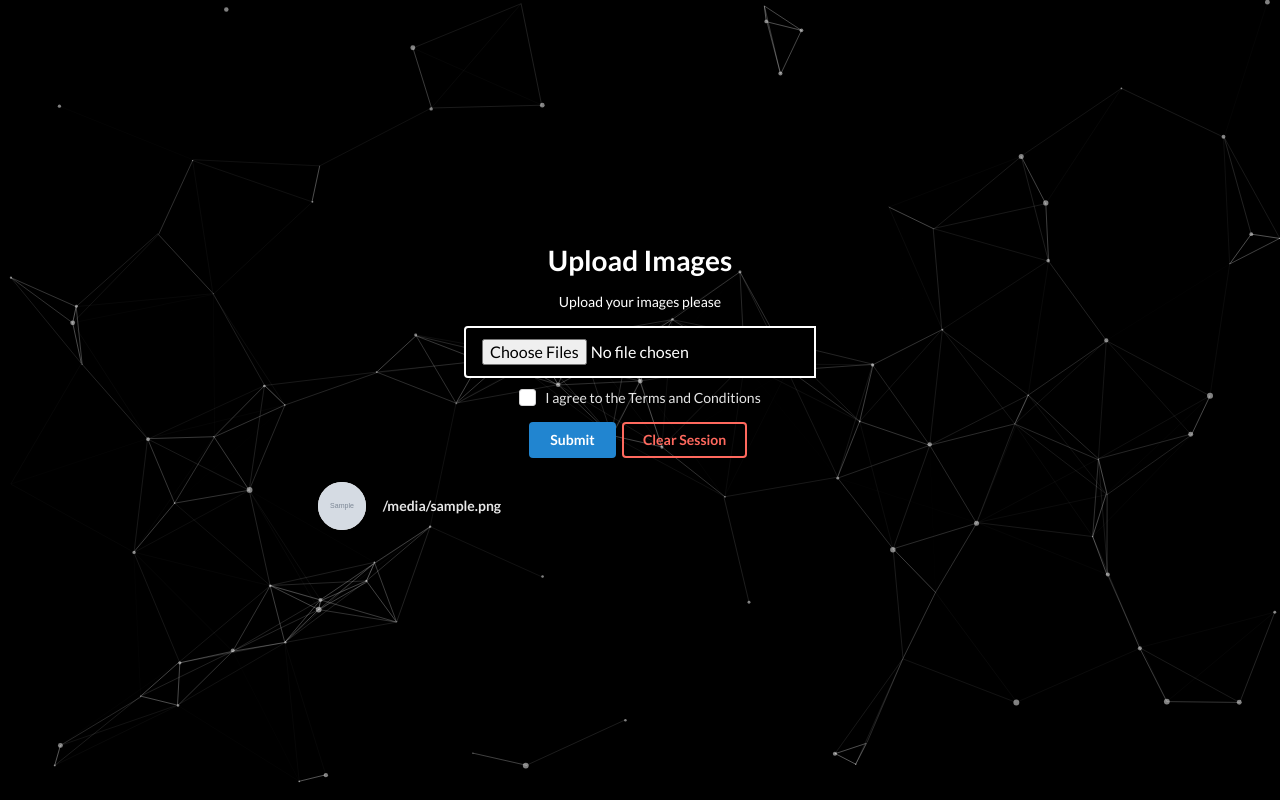
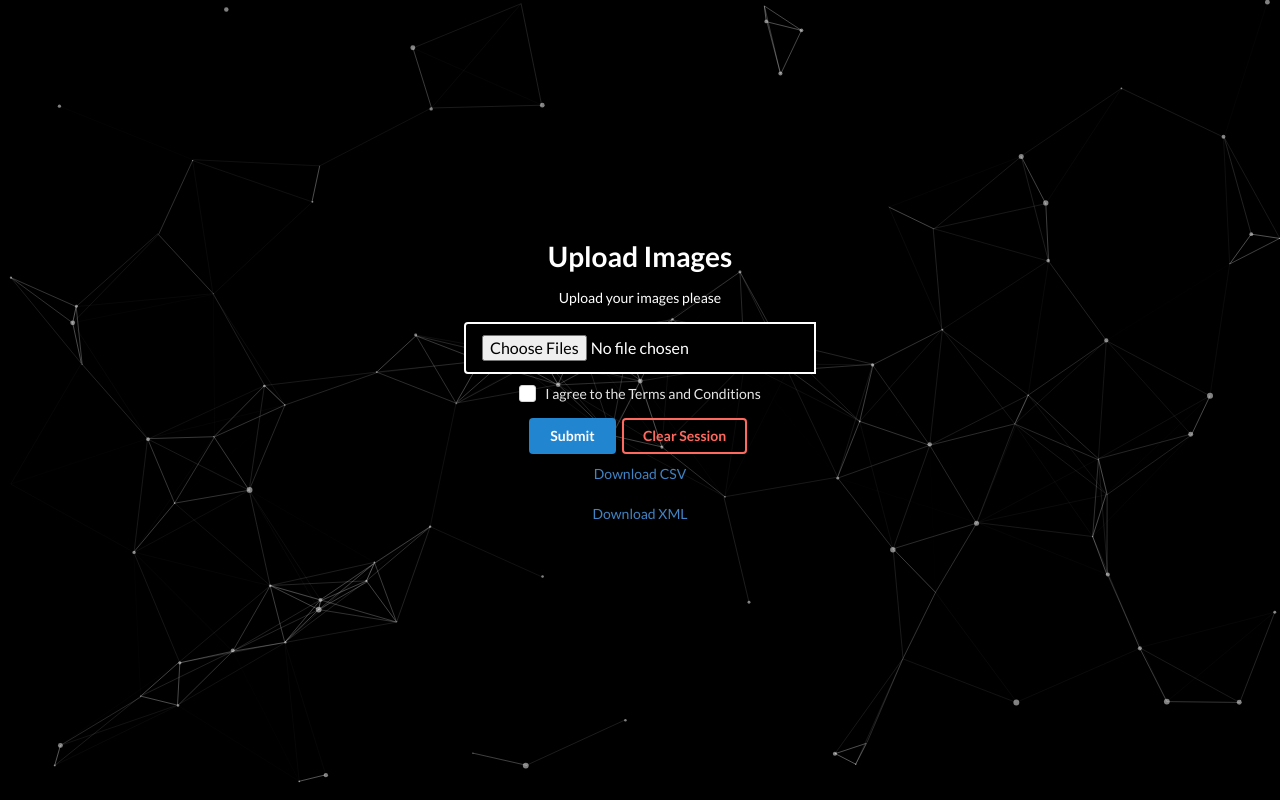
Before and after one commit to PolarBean/DeepSliceFlask, a Flask app: template templates/public/index.html in a window 1280 px wide. Run offline with Flask 2, Linux system fonts and the light colour scheme; the template is opened without the code that fills it: most values are stand-ins (such as "Sample title", 1, 10 or a date in 2020); grey boxes marked "Sample" are stand-in pictures.

Commit message:
Download CSV and XML files of processed images

```diff
--- a/app.py
+++ b/app.py
@@ -3,10 +3,22 @@
 Created on Fri Jun 19 04:14:37 2020
 
 @author: ThermoDev
+@description:
+    This is the FLASK based Python web app for the DEEP_SLICE library.
+
+    Each image uploaded will be saved in the FILE_FOLDER / a subfolder,
+        e.g., FILE_FOLDER/sub/{images}
+    The results will then be saved in the FILE_FOLDER:
+        e.g., FILE_FOLDER/results.csv
+
 """
 # TODONE: Create a function that creates a folder if it doesn't exist.
-# TODO: Try and get rid of session['images'] and use session['unique_folder'] instead to gather all images in the folder.
-# TODO: Determine how the files should be saved. UNIQUE_FOLDER.csv, or UNIQUE_FOLDER/sub/results.csv
+# TODONE: Try and get rid of session['images'] and use session['unique_folder'] instead to gather all images in the folder.
+# TODONE: Determine how the files should be saved. UNIQUE_FOLDER.csv, or UNIQUE_FOLDER/sub/results.csv
+# TODO: Try and parse the unique folder as a string to the url
+# TODO: Change Brain_Images folder to Brain_Files
+# TODO: Make a query parameter for the unique folder - Then set the new session to be that unique folder
+# TODO: Remove app.config["FILE_FOLDER"] leading folder in unique_folder. Simplify?
 
 import os, uuid, sys
 from flask import (
@@ -17,6 +29,7 @@ from flask import (
     url_for,
     render_template,
     send_from_directory,
+    send_file,
     abort,
     session,
 )
@@ -27,10 +40,10 @@ from git.repo.base import Repo
 # import matplotlib.pyplot as plt
 # import matplotlib.image as mpimg
 
-IMAGE_FOLDER = "brain_images/"
+FILE_FOLDER = "brain_files/"
 DEEP_SLICE_FOLDER = "deep_slice/"
 SUB_FOLDER = "sub/"
-RESULTS_FILE = "Results"
+RESULTS_FILE = "results"
 ALLOWED_EXTENSIONS = {
     "tiff",
     "pjp",
@@ -53,7 +66,7 @@ ALLOWED_EXTENSIONS = {
 app = Flask(__name__)
 app.secret_key = "super secret key"
 app.config["SESSION_TYPE"] = "filesystem"
-app.config["IMAGE_FOLDER"] = IMAGE_FOLDER
+app.config["FILE_FOLDER"] = FILE_FOLDER
 app.config["DEEP_SLICE_FOLDER"] = DEEP_SLICE_FOLDER
 app.config["SUB_FOLDER"] = SUB_FOLDER
 app.config["RESULTS"] = RESULTS_FILE
@@ -65,18 +78,26 @@ def allowed_file(filename):
 
 @app.route("/", methods=["GET"])
 def home():
-    print("Home Hit!")
-    if "images" in session and session["images"] is not None:
-        print(session["images"])
-        print(get_some())
-        return render_template("public/index.html", images=session["images"])
+    print("HOME")
+    if request.args.get("unique_folder"):
+        # print(request.args.get("unique_folder"))
+        set_session(request.args.get("unique_folder"))
+    if "unique_folder" in session and session["unique_folder"] is not None:
+        completed = get_some()
+        # Run it once more as the necessary files should be downloaded.
+        if not completed:
+            get_some()
+        return render_template("public/index.html", folder=session["unique_folder"])
+
     return render_template("public/index.html")
 
 
-@app.route("/get-image/<image_name>")
-def get_image(image_name):
+@app.route("/get-results/<path:folder>/<type>")
+def get_results(folder, type):
+    print("Hey")
+    print(folder + app.config["RESULTS"] + "." + type)
     try:
-        return send_from_directory(session["unique_folder"] + "/" + app.config["SUB_FOLDER"], filename=image_name,)
+        return send_from_directory(folder, filename=app.config["RESULTS"] + "." + type, as_attachment=True)
     except TypeError:  # Occurs when session["unique_folder"] is not set.
         abort(404)
     except FileNotFoundError:  # Occurs when the file is not found in the directory listed.
@@ -85,7 +106,6 @@ def get_image(image_name):
 
 @app.route("/clear-session", methods=["GET", "POST"])
 def clear_session():
-    session["images"] = None
     session["unique_folder"] = None
     session.modified = True
     return redirect(url_for("home"))
@@ -96,7 +116,7 @@ def process_image():
     image_names = []
     if request.method == "POST" and "images" in request.files:
         # print('len: ' + str(len(request.files.getlist('images'))))
-        create_folder(app.config["IMAGE_FOLDER"])
+        create_folder(app.config["FILE_FOLDER"])
 
         unique_str = str(uuid.uuid4().hex)
         # Check first occurrence to see if there actually is a file.
@@ -108,48 +128,58 @@ def process_image():
                     return redirect(redirect(url_for("home")))
                 if image and allowed_file(image.filename):
                     filename = secure_filename(image.filename)
-                    create_folder(app.config["IMAGE_FOLDER"] + unique_str)
-                    create_folder(app.config["IMAGE_FOLDER"] + unique_str + "/" + app.config["SUB_FOLDER"])
+                    create_folder(app.config["FILE_FOLDER"] + unique_str)
+                    create_folder(app.config["FILE_FOLDER"] + unique_str + "/" + app.config["SUB_FOLDER"])
                     image.save(
                         os.path.join(
-                            app.config["IMAGE_FOLDER"] + unique_str + "/" + app.config["SUB_FOLDER"], filename,
+                            app.config["FILE_FOLDER"] + unique_str + "/" + app.config["SUB_FOLDER"], filename,
                         )
                     )
                     image_names.append(filename)
-            session["images"] = image_names
-            session["unique_folder"] = app.config["IMAGE_FOLDER"] + unique_str
+            session["unique_folder"] = app.config["FILE_FOLDER"] + unique_str
     return redirect(url_for("home"))
+
+
+#TODO: Set the session as the folder
+def set_session(folder):
+    print(folder)
+    if os.path.isdir(folder):
+        print("It... exists?")
 
 
 def create_folder(dir):
     if not os.path.exists(dir):
         os.makedirs(dir)
+    else:
+        print("Dir already exists at: " + dir)
 
 
 def get_deep_slice():
-    if not os.path.exists(app.config["IMAGE_FOLDER"]):
+    if not os.path.exists(app.config["DEEP_SLICE_FOLDER"]):
         Repo.clone_from(
             "https://github.com/PolarBean/DeepSlice", app.config["DEEP_SLICE_FOLDER"],
         )
 
 
 def get_some():
-    try:
-        sys.path.insert(0, os.getcwd() + "/deep_slice")
-        from deep_slice.DeepSlice import DeepSlice
+    if not os.path.exists(session["unique_folder"] + '/' + app.config["RESULTS"] + ".csv"):
+        try:
+            sys.path.insert(0, os.getcwd() + "/deep_slice")
+            from deep_slice.DeepSlice import DeepSlice
 
-        # print(session["unique_folder"])
-        Model = DeepSlice(app.config["DEEP_SLICE_FOLDER"] + "Synthetic_data_final.hdf5")
-        Model.Build(app.config["DEEP_SLICE_FOLDER"] + "xception_weights_tf_dim_ordering_tf_kernels.h5")
-        Model.predict(session["unique_folder"])  # Folder Name
-        Model.Save_Results(session["unique_folder"])  # FileName + CSV / XML
-        return "Completed"
-    except ImportError as e:
-        print("NO WAY!")
-        print(e)
-        get_deep_slice()
-
+            # print(session["unique_folder"])
+            Model = DeepSlice(app.config["DEEP_SLICE_FOLDER"] + "Synthetic_data_final.hdf5")
+            Model.Build(app.config["DEEP_SLICE_FOLDER"] + "xception_weights_tf_dim_ordering_tf_kernels.h5")
+            Model.predict(session["unique_folder"])  # Folder Name
+            Model.Save_Results(session["unique_folder"] + "/" + app.config["RESULTS"])  # FileName + CSV / XML
+            return True
+        except ImportError as e:
+            # Need to download the Deep_Slice files from github to perform processing.
+            get_deep_slice()
+            return False
+    else:
+        # File already exists. Already performed processing.
+        return True
 
 if __name__ == "__main__":
-
     app.run(debug=True, port=5000, use_reloader=True)
--- a/static/css/home.css
+++ b/static/css/home.css
@@ -46,6 +46,10 @@ canvas {
     background-color: white;
 }
 
+#download-files {
+    padding: 10px;
+    display: block;
+}
 
 
 /* width */
@@ -57,32 +61,3 @@ canvas {
 ::-webkit-scrollbar-track {
     background: black;
 }
-
-/* Handle */
-::-webkit-scrollbar-thumb {
-    background-image: linear-gradient(
-        to bottom,
-        violet,
-        indigo,
-        blue,
-        green,
-        yellow,
-        orange,
-        red
-    );
-}
-
-/* Handle on hover */
-::-webkit-scrollbar-thumb:hover {
-    background-image: linear-gradient(
-        to bottom,
-        violet,
-        indigo,
-        blue,
-        green,
-        yellow,
-        orange,
-        red
-    );
-    opacity: 0.5;
-}
--- a/templates/public/index.html
+++ b/templates/public/index.html
@@ -22,18 +22,9 @@
             <button class="ui inverted red button">Clear Session</button>
         </form>
 
-        {% if images %}
-        <div class="ui massive middle aligned divided list inverted">
-            {% for image in images %}
-            {% set image_url = url_for('get_image', image_name=image)  %}
-            <div class="item" style="text-align: left">
-                <img class="ui avatar image" src="{{ image_url }}">
-                <div class="content">
-                    <p class="header">{{ image }}</p>
-                </div>
-            </div>
-            {% endfor %}
-        </div>
+        {% if folder %}
+            <a href="/get-results/{{folder}}/csv" id="download-files">Download CSV</a>
+            <a href="/get-results/{{folder}}/xml" id="download-files">Download XML</a>
         {% endif %}
     </div>
 </div>
```
Also changed, not shown: 1 other file.
